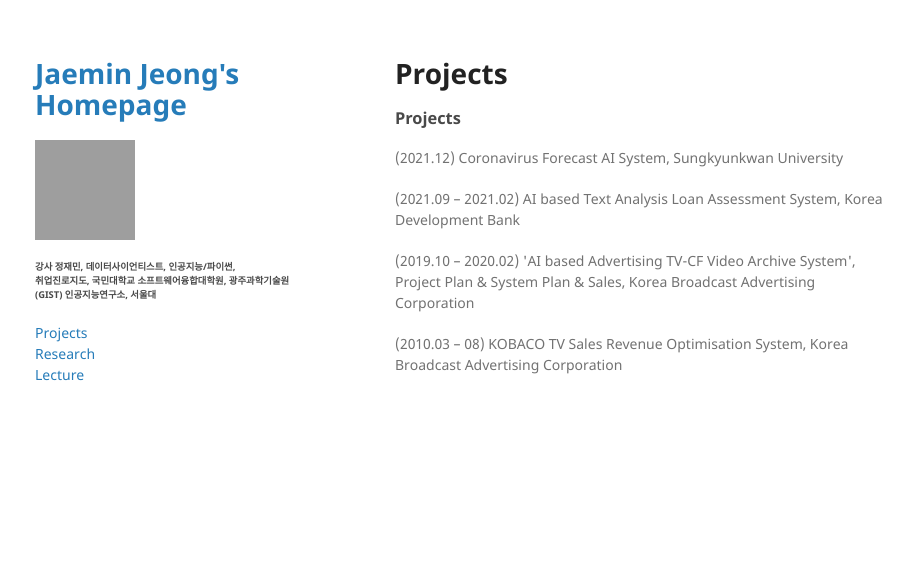
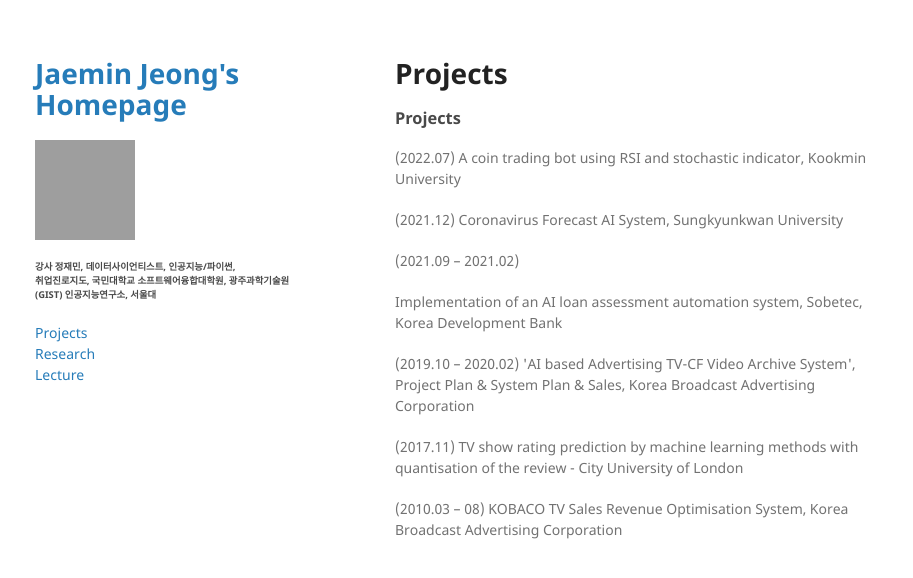
Before and after one commit to jaeminjjung/jaeminjjung.github.io, a Jekyll site: the page built from projects.md, in a window 1280 px wide, cut to the strip 0-578 px from the top of the page. Shown: the whole strip, without its empty margins (175-1088 px from the left). Built offline with Jekyll 4.4.1, drawn with Linux system fonts in a browser that asks for light colours; our own code applies the rules of GitHub Pages for plain Markdown files; grey boxes are pictures that could not be loaded.

Commit message:
Update projects.md

```diff
--- a/projects.md
+++ b/projects.md
@@ -3,8 +3,9 @@
 <!-- wp:paragraph -->
 
 ### Projects
-
+<p>(2022.07) A coin trading bot using RSI and stochastic indicator, Kookmin University </p>
 <p>(2021.12) Coronavirus Forecast AI System, Sungkyunkwan University </p>
-<p>(2021.09 – 2021.02) AI based Text Analysis Loan Assessment System,   Korea Development Bank </p>
+<p>(2021.09 – 2021.02) <p>Implementation of an AI loan assessment automation system, Sobetec, Korea Development Bank </p>
 <p>(2019.10 – 2020.02) 'AI based Advertising TV-CF Video Archive System', Project Plan & System Plan & Sales, Korea Broadcast Advertising Corporation </p>
+<p>(2017.11) TV show rating prediction by machine learning methods with quantisation of the review - City University of London</p>
 <p>(2010.03 – 08) KOBACO TV Sales Revenue Optimisation System, Korea Broadcast Advertising Corporation </p>
```
